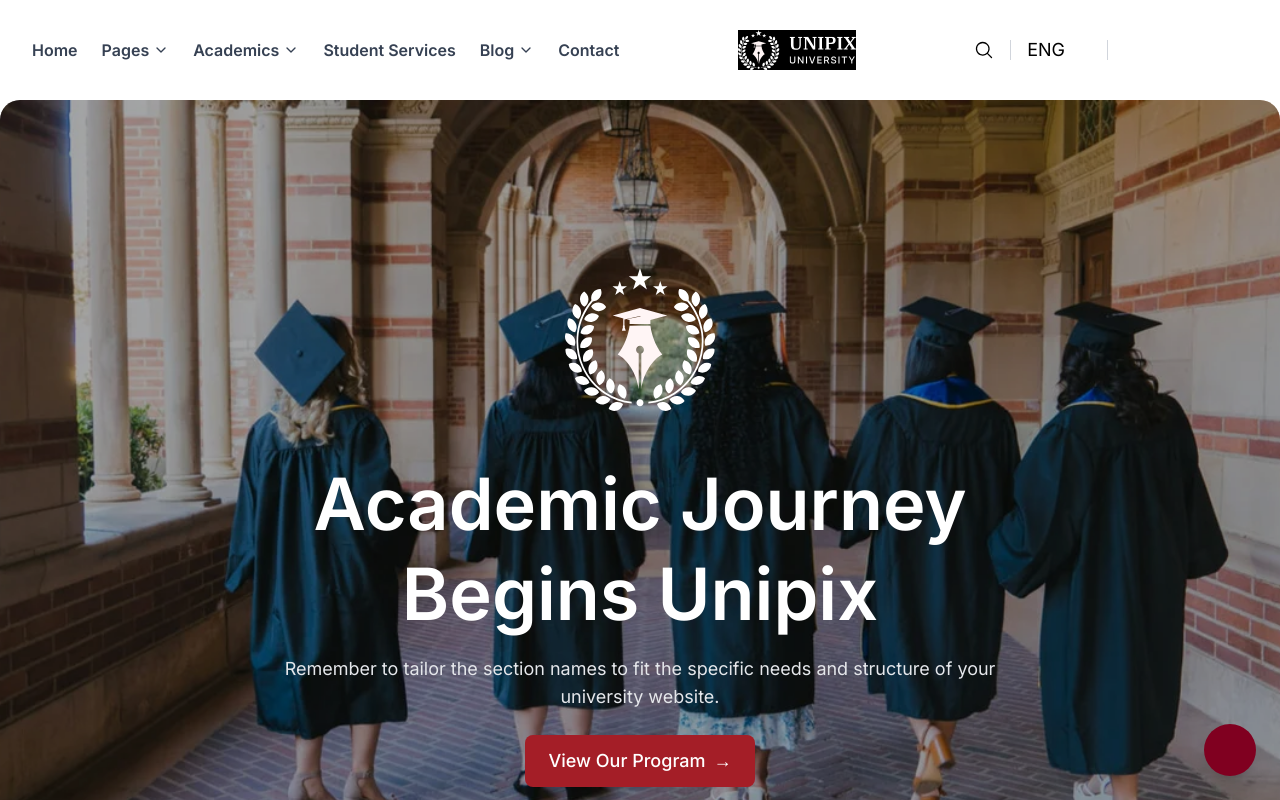
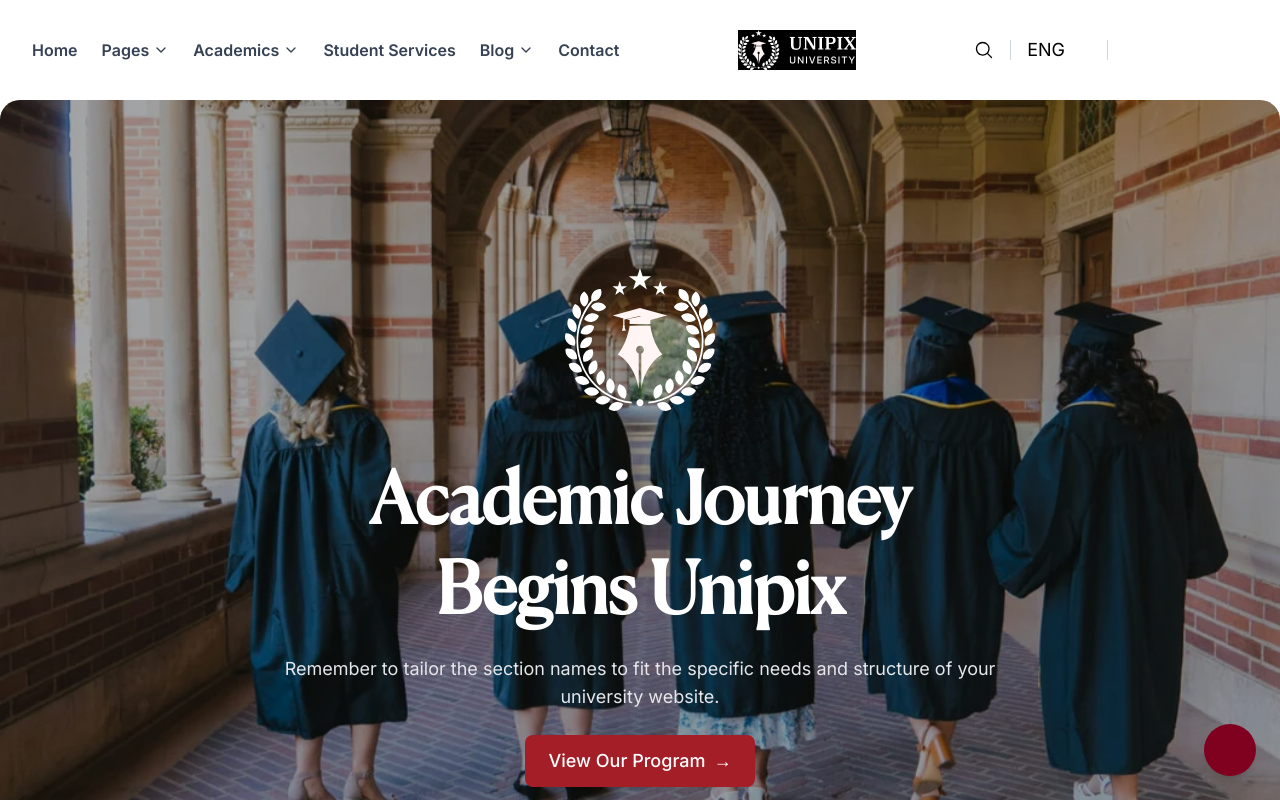
Before and after one commit to Kwasi-1/school-template-v1, a Next.js app: page / in a window 1280 px wide. Shown: the top 800 px of the page. Built offline with nearby package versions, Linux system fonts and the light colour scheme; some icons are missing.

Commit message:
Add custom header font to all the pages

```diff
--- a/app/globals.css
+++ b/app/globals.css
@@ -12,3 +12,7 @@
 body {
   font-family: var(--font-inter), sans-serif;
 }
+
+h1,h2,h3,h4,h5,h6 {
+  font-family: var(--font-header), sans-serif;
+}
--- a/app/layout.tsx
+++ b/app/layout.tsx
@@ -7,18 +7,19 @@ import HeroSection from "@/components/Hero";
 import Footer from "@/components/Footer";
 import BackToTopButton from "@/components/BackToTopButton";
 
-// Inter as the main font
+// Load Inter from Google Fonts (for body text)
 const inter = Inter({
   variable: "--font-inter",
   subsets: ["latin"],
 });
 
-// CanelaTrial as the header font (ensure the file exists in /public/fonts/)
-// const headerFont = localFont({
-//   src: "../public/fonts/CanelaTrial.woff2",
-//   variable: "--font-header",
-//   display: "swap",
-// });
+// Load CanelaTrial as a Local Font
+
+const canelaTrial = localFont({
+  src: "../public/fonts/Canela-Regular-Trial.woff2", // Path to font file
+  variable: "--font-header",
+  display: "swap", // Prevents layout shift
+});
 
 export const metadata: Metadata = {
   title: "Create Next App",
@@ -30,7 +31,7 @@ export default function RootLayout({
 }: Readonly<{ children: React.ReactNode }>) {
   return (
     <html lang="en">
-      <body className={`${inter.variable}  antialiased`}>
+      <body className={`${inter.variable} ${canelaTrial.variable} antialiased`}>
         <Navbar />
         <div className="mt-[100px]">
           <HeroSection />
```
Also changed, not shown: public/fonts/Canela Regular Trial.woff (added), public/fonts/Canela-Regular-Trial.woff2 (added).
